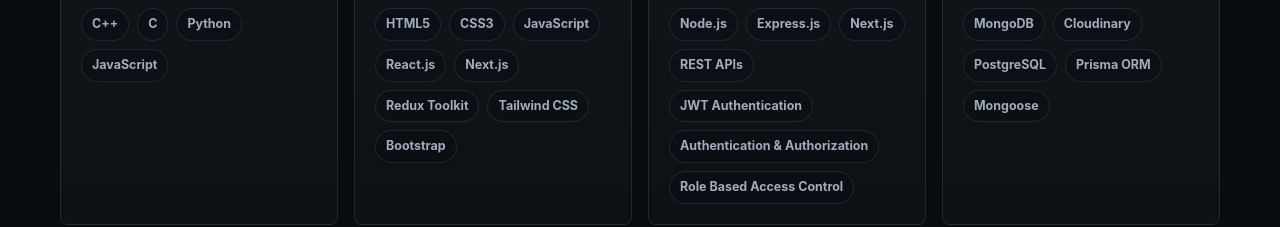
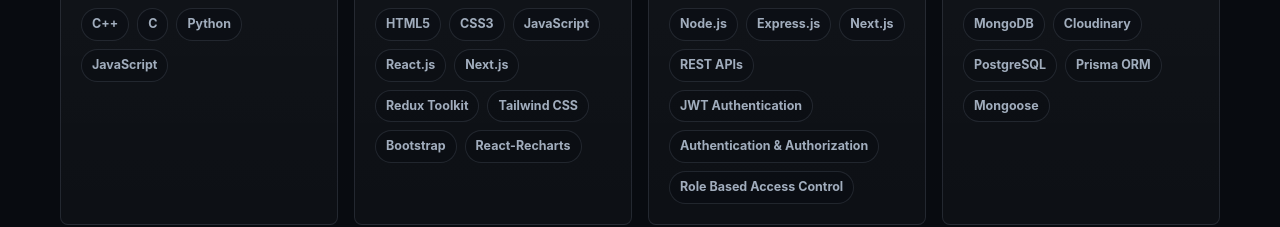
Before and after one commit to UtkarshBajpai-1929/portfolio, a React (Vite) app in the folder vite-project/: page / in a window 1280 px wide. Shown: the part 2560-2787 px from the top of the page. Built offline with nearby package versions, Linux system fonts and the light colour scheme.

Commit message:
skill updation

```diff
--- a/vite-project/src/data/portfolio.js
+++ b/vite-project/src/data/portfolio.js
@@ -46,7 +46,7 @@
     {
       category: 'Frontend Development',
       icon: 'PanelsTopLeft',
-      items: ['HTML5', 'CSS3', 'JavaScript', 'React.js','Next.js', 'Redux Toolkit', 'Tailwind CSS', 'Bootstrap'],
+      items: ['HTML5', 'CSS3', 'JavaScript', 'React.js','Next.js', 'Redux Toolkit', 'Tailwind CSS', 'Bootstrap','React-Recharts'],
     },
     {
       category: 'Backend Development',
@@ -159,7 +159,7 @@
         'Civil engineering utility tools',
         'Clean and intuitive interface',
       ],
-      techStack: ['React.js', 'JavaScript', 'HTML', 'CSS', 'Tailwind CSS, React-Recharts'],
+      techStack: ['React.js', 'JavaScript', 'HTML', 'CSS', 'Tailwind CSS', 'React-Recharts'],
       highlight: 'Domain-driven problem solving by combining civil engineering knowledge with software development.',
       links: {
         github: 'https://github.com/UtkarshBajpai-1929/mix-designer',
```
